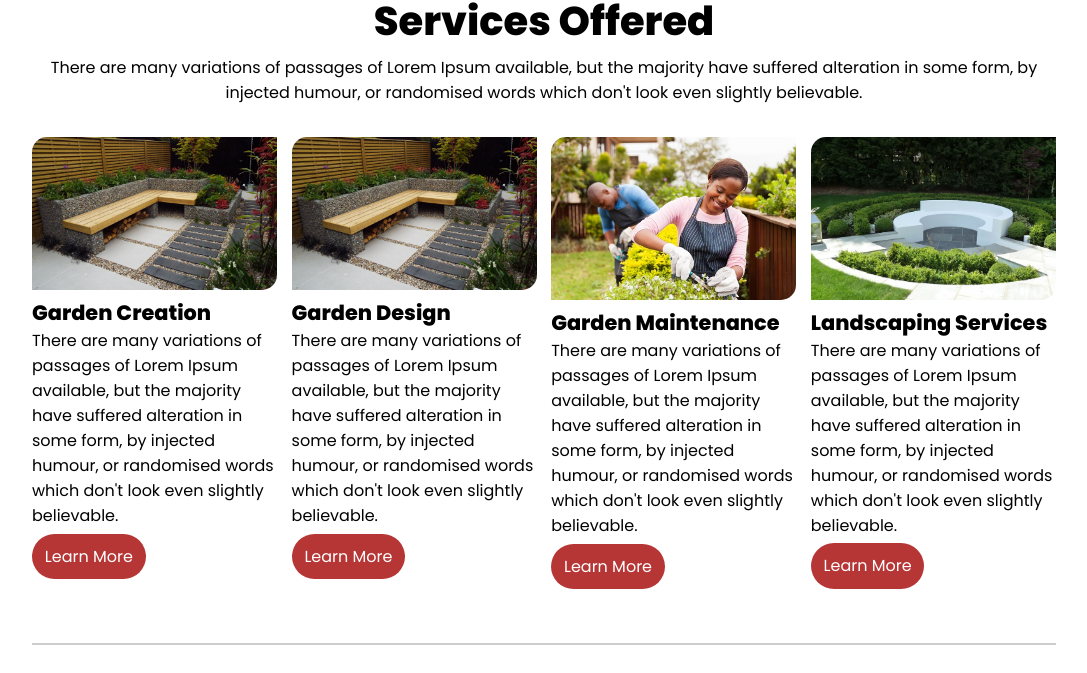
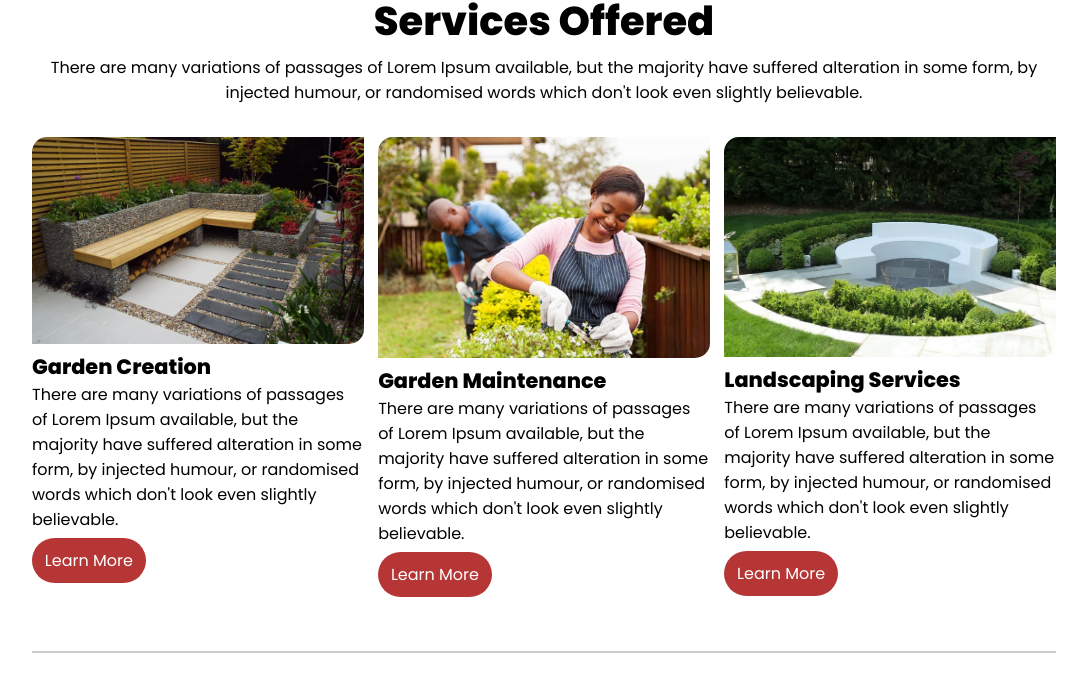
Before and after one commit to ehoneahobed/htmlcsspp, a plain HTML site: page index.html in a window 1280 px wide. Shown: the part 1225-1898 px from the top of the page, without its empty margins (96-1183 px from the left). Drawn offline with Linux system fonts and the light colour scheme.

Commit message:
Change services section to 3 columns

```diff
--- a/index.html
+++ b/index.html
@@ -60,25 +60,19 @@
                     <img src="./images/homepage-garden.jpg" alt="">
                     <h4>Garden Creation</h4>
                     <p>There are many variations of passages of Lorem Ipsum available, but the majority have suffered alteration in some form, by injected humour, or randomised words which don't look even slightly believable.</p>
-                    <a href="#">Learn More</a>
-                </article>
-                <article>
-                    <img src="./images/homepage-garden.jpg" alt="">
-                    <h4>Garden Design</h4>
-                    <p>There are many variations of passages of Lorem Ipsum available, but the majority have suffered alteration in some form, by injected humour, or randomised words which don't look even slightly believable.</p>
-                    <a href="#">Learn More</a>
+                    <a href="#" class="btn">Learn More</a>
                 </article>
                 <article>
                     <img src="./images/gardening.jpg" alt="">
                     <h4>Garden Maintenance</h4>
                     <p>There are many variations of passages of Lorem Ipsum available, but the majority have suffered alteration in some form, by injected humour, or randomised words which don't look even slightly believable.</p>
-                    <a href="#">Learn More</a>
+                    <a href="#" class="btn">Learn More</a>
                 </article>
                 <article>
                     <img src="./images/landscape-construction.jpg" alt="">
                     <h4>Landscaping Services</h4>
                     <p>There are many variations of passages of Lorem Ipsum available, but the majority have suffered alteration in some form, by injected humour, or randomised words which don't look even slightly believable.</p>
-                    <a href="#">Learn More</a>
+                    <a href="#" class="btn">Learn More</a>
                 </article>
             </div>
         </section>
--- a/styles.css
+++ b/styles.css
@@ -15,6 +15,10 @@
     box-sizing: border-box;
     font-family: poppins, sans-serif;
 
+}
+
+.btn:hover {
+    opacity: 0.8;
 }
 
 header {
```
